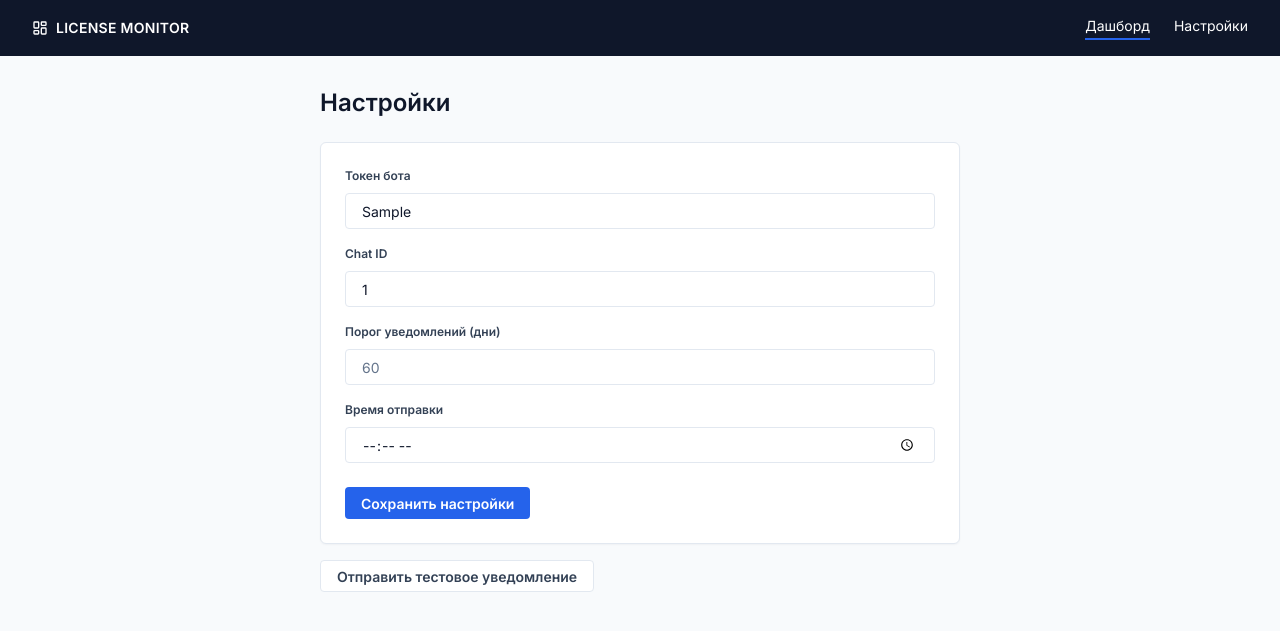
After one commit to tilzhanov/License-Monitoring, a FastAPI app: template templates/settings.html in a window 1280 px wide. The commit adds this page. Shown: the top 631 px of the page. Run offline with FastAPI, Linux system fonts and the light colour scheme; the template is opened without the code that fills it: most values are stand-ins (such as "Sample title", 1, 10 or a date in 2020).

Commit message:
feat(04-01): settings page with HTMX form and DB persistence
- Add app/routers/settings.py with GET/POST /settings, get_setting/save_setting helpers
- Create templates/settings.html extending base.html with test-notification button
- Create templates/partials/settings_form.html with HTMX outerHTML swap
- Add Настройки nav link to templates/base.html
- Register settings_router in app/main.py
- Add .settings-test-action CSS class (no inline styles per UI-18 rule)

```diff
--- a/app/main.py
+++ b/app/main.py
@@ -5,6 +5,7 @@ from app.database import create_db_tables, bootstrap_settings
 from app.models import License, AppSettings  # noqa: F401 -- ensure models registered before create_all
 from app.routers.pages import router as pages_router
 from app.routers.licenses import router as licenses_router
+from app.routers.settings import router as settings_router
 
 
 @asynccontextmanager
@@ -18,3 +19,4 @@ app = FastAPI(title="License Monitor", lifespan=lifespan)
 app.mount("/static", StaticFiles(directory="static"), name="static")
 app.include_router(pages_router)
 app.include_router(licenses_router)
+app.include_router(settings_router)
--- a/static/css/app.css
+++ b/static/css/app.css
@@ -463,6 +463,9 @@ tr.status-expired:hover { background: #FEE2E2; }
   box-shadow: var(--shadow-focus);
 }
 
+/* === Settings page === */
+.settings-test-action { margin-top: var(--space-4); }
+
 /* === Reduced motion === */
 @media (prefers-reduced-motion: reduce) {
   *, *::before, *::after {
--- a/templates/base.html
+++ b/templates/base.html
@@ -20,6 +20,7 @@
     </a>
     <div class="nav-links">
       <a href="/" class="current">Дашборд</a>
+      <a href="/settings">Настройки</a>
     </div>
   </nav>
   <main id="main">
--- /dev/null
+++ b/templates/partials/settings_form.html
@@ -0,0 +1,57 @@
+<div id="settings-form" class="form-card">
+  {% if success %}
+  <div class="alert alert-success">{{ success_message }}</div>
+  {% endif %}
+
+  <form hx-post="/settings" hx-target="#settings-form" hx-swap="outerHTML">
+
+    <div class="form-group">
+      <label for="bot_token">Токен бота</label>
+      <input type="text" id="bot_token" name="bot_token"
+             value="{{ bot_token }}"
+             placeholder="123456:ABC-DEF..."
+             class="{{ 'input-error' if errors.get('bot_token') else '' }}">
+      {% if errors.get('bot_token') %}
+      <span class="field-error">{{ errors['bot_token'] }}</span>
+      {% endif %}
+    </div>
+
+    <div class="form-group">
+      <label for="chat_id">Chat ID</label>
+      <input type="text" id="chat_id" name="chat_id"
+             value="{{ chat_id }}"
+             placeholder="-1001234567890"
+             class="{{ 'input-error' if errors.get('chat_id') else '' }}">
+      {% if errors.get('chat_id') %}
+      <span class="field-error">{{ errors['chat_id'] }}</span>
+      {% endif %}
+    </div>
+
+    <div class="form-group">
+      <label for="notify_days_before">Порог уведомлений (дни)</label>
+      <input type="number" id="notify_days_before" name="notify_days_before"
+             value="{{ notify_days_before }}"
+             min="1"
+             placeholder="60"
+             class="{{ 'input-error' if errors.get('notify_days_before') else '' }}">
+      {% if errors.get('notify_days_before') %}
+      <span class="field-error">{{ errors['notify_days_before'] }}</span>
+      {% endif %}
+    </div>
+
+    <div class="form-group">
+      <label for="notify_time">Время отправки</label>
+      <input type="time" id="notify_time" name="notify_time"
+             value="{{ notify_time }}"
+             class="{{ 'input-error' if errors.get('notify_time') else '' }}">
+      {% if errors.get('notify_time') %}
+      <span class="field-error">{{ errors['notify_time'] }}</span>
+      {% endif %}
+    </div>
+
+    <div class="form-actions">
+      <button type="submit" class="btn btn-primary">Сохранить настройки</button>
+    </div>
+
+  </form>
+</div>
--- /dev/null
+++ b/templates/settings.html
@@ -0,0 +1,20 @@
+{% extends "base.html" %}
+
+{% block title %}Настройки — License Monitor{% endblock %}
+
+{% block content %}
+<div class="form-container">
+  <h1>Настройки</h1>
+  {% include "partials/settings_form.html" %}
+
+  <div class="settings-test-action">
+    <button type="button" class="btn btn-secondary"
+            hx-post="/settings/test-notification"
+            hx-target="#test-result"
+            hx-swap="innerHTML">
+      Отправить тестовое уведомление
+    </button>
+    <div id="test-result"></div>
+  </div>
+</div>
+{% endblock %}
```
Also changed, not shown: app/routers/settings.py (added, +117 -0 lines).
